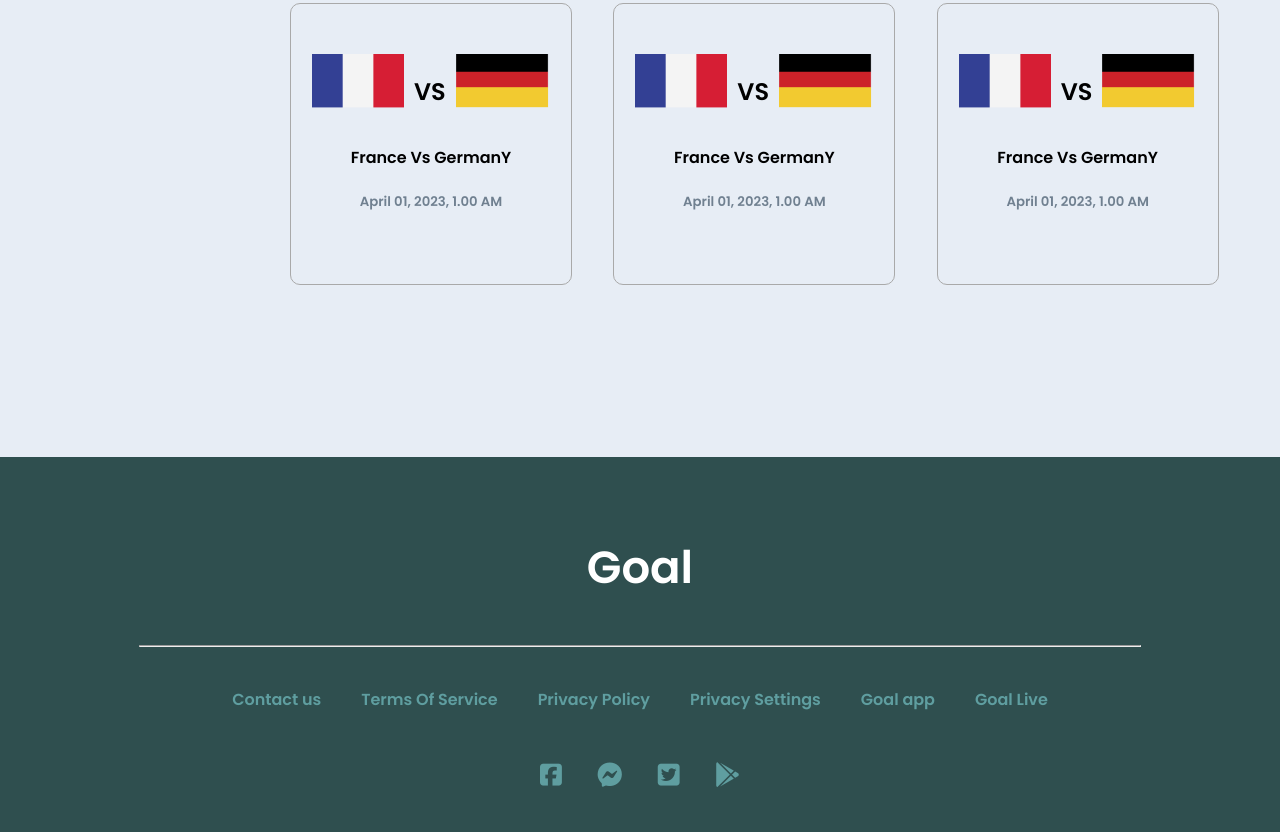
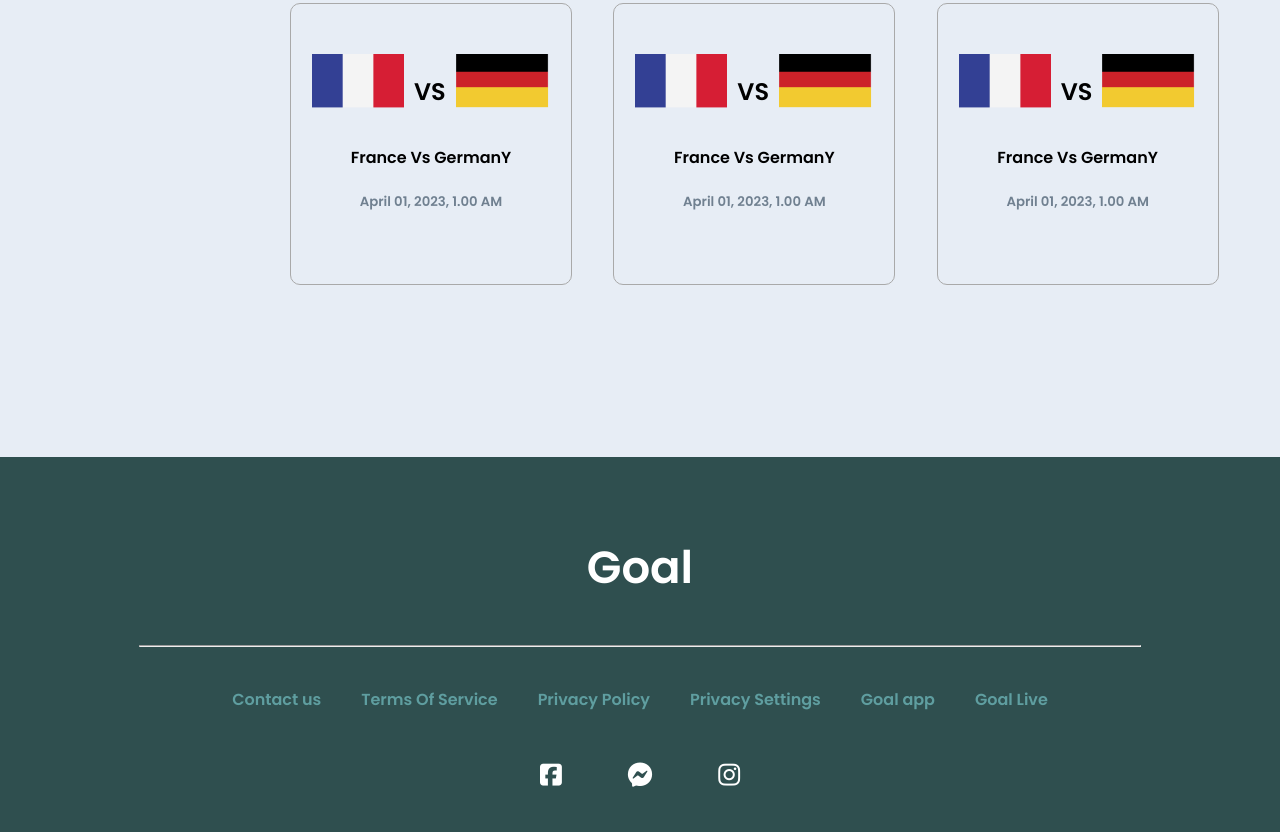
Before and after one commit to ABuBakar7447/world-cup-repo, a plain HTML site: page upcoming-match.html in a window 1280 px wide. Shown: the part 939-1771 px from the top of the page. Drawn offline with Linux system fonts and the light colour scheme.

Commit message:
new edit

```diff
--- a/upcoming-match.html
+++ b/upcoming-match.html
@@ -284,10 +284,26 @@
         </div>
 
         <div class="last">
-            <p><i class="fa-brands fa-facebook-square"></i></p>
-            <p><i class="fa-brands fa-facebook-messenger"></i></p>
-            <p><i class="fa-brands fa-twitter-square"></i></p>
-            <p><i class="fa-brands fa-google-play"></i></p>
+            <p>
+                <a href="https://www.facebook.com/">
+                    <i class="fa-brands fa-facebook-square"></i>
+                </a>
+
+            </p>
+
+            <p>
+                <a href="https://www.messenger.com/login.php?next=https%3A%2F%2Fwww.messenger.com%2Ft%2F100008653759116">
+                    <i class="fa-brands fa-facebook-messenger"></i>
+                </a>
+            </p>
+
+            <p>
+                <a href="https://www.instagram.com/accounts/login/">
+                    <i class="fa-brands fa-instagram"></i>
+                </a>
+
+            </p>
+
         </div>
 
     </footer>
```
